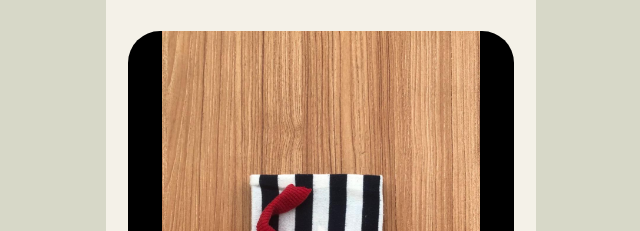
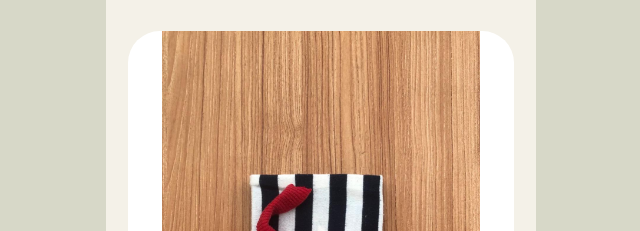
Before and after one commit to alicia1205d-tech/notio-project, a plain HTML site: page notio-project/index.html in a window 1280 px wide. Shown: the part 254-485 px from the top of the page, without its empty margins (319-959 px from the left). Drawn offline with nearby package versions, Linux system fonts and the light colour scheme.

Commit message:
Update index.html

```diff
--- a/notio-project/index.html
+++ b/notio-project/index.html
@@ -105,14 +105,14 @@
       position:relative;
       scroll-snap-align:center;
       flex-shrink:0;
-      background:#000;
+      background:#fff;
     }
 
     .slide img{
       width:100%;
       height:100%;
       object-fit:contain;
-      background:#000;
+      background:#fff;
     }
 
     .overlay{
```
